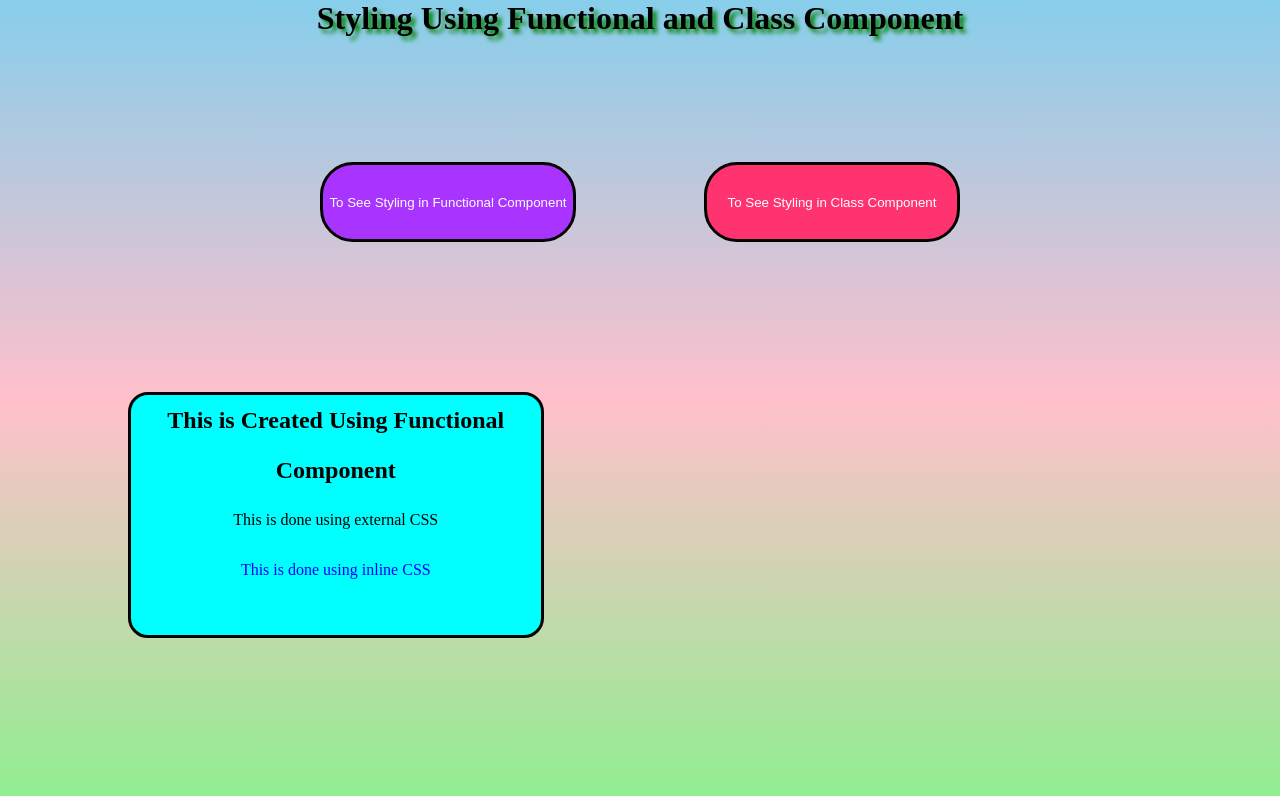
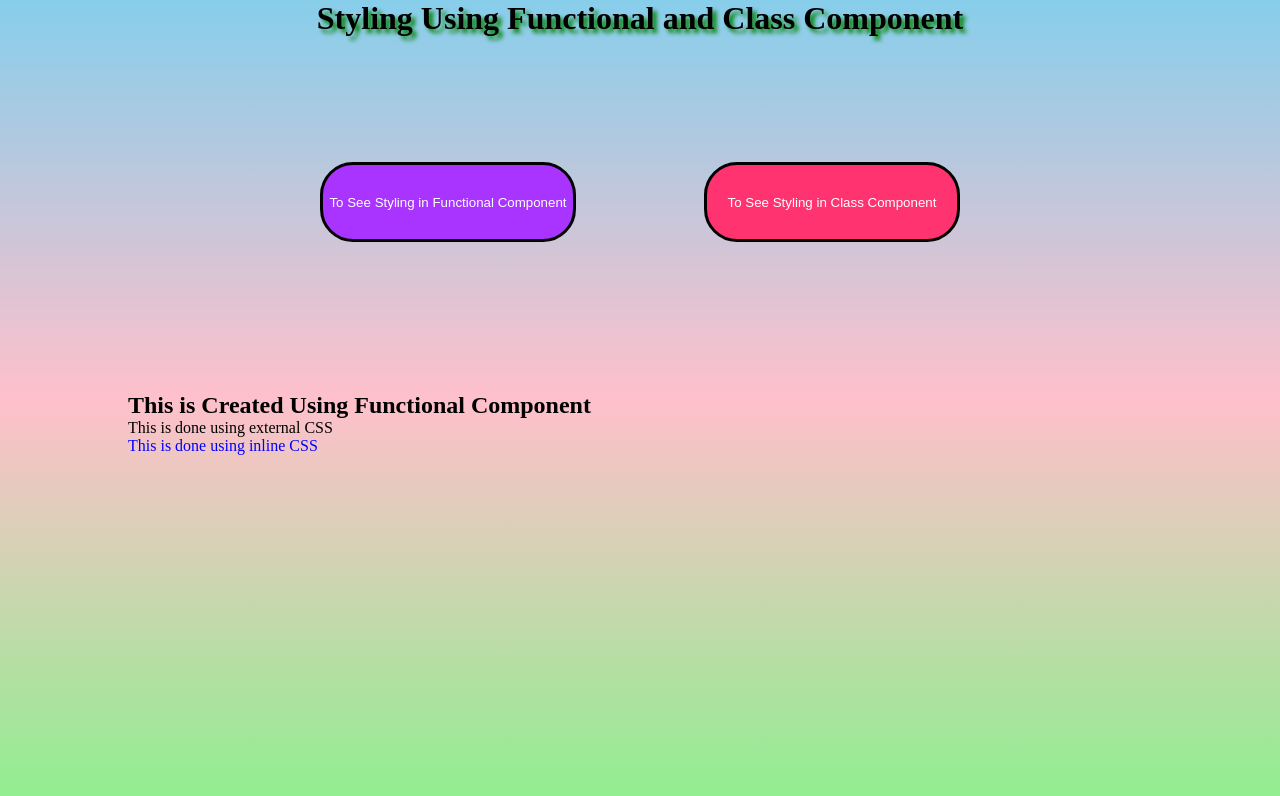
Before and after one commit to Praveensoreng/reactAssignment1, a React (Create React App) app: page / in a window 1280 px wide. Both pictures are taken after a click on the button "To See Styling in Functional Component". Shown: the top 796 px of the page. Built offline with nearby package versions, Linux system fonts and the light colour scheme.

Commit message:
Update FunctionalCard.js

```diff
--- a/src/components/FunctionalCard.js
+++ b/src/components/FunctionalCard.js
@@ -3,7 +3,7 @@ import'./FunctionalCard.css';
 
 const Card = () =>{
     return(
-        <div className="card">
+        <div className="functionalCard">
             <h1>This is Created Using Functional Component</h1>
             <p>This is done using external CSS</p>
             <p style={{color:'blue'}}>This is done using inline CSS</p>
```
